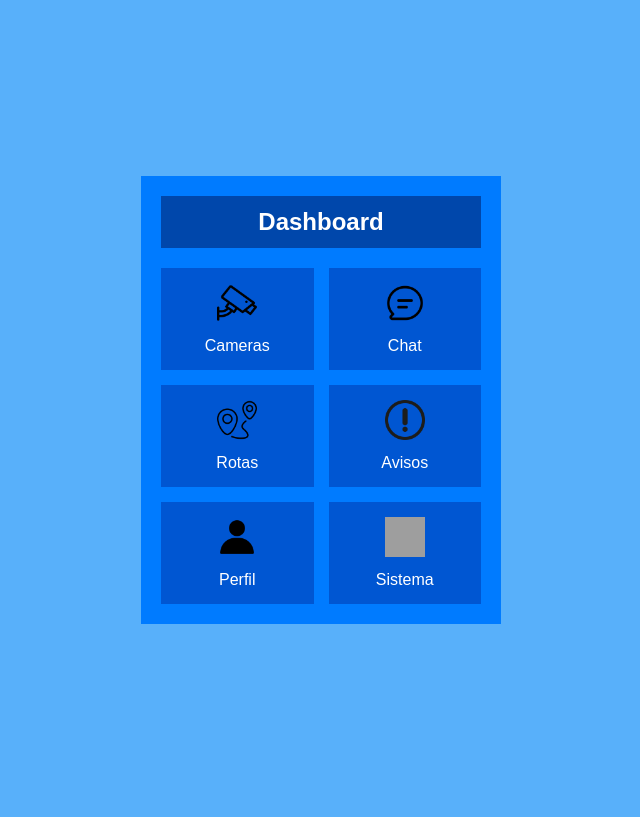
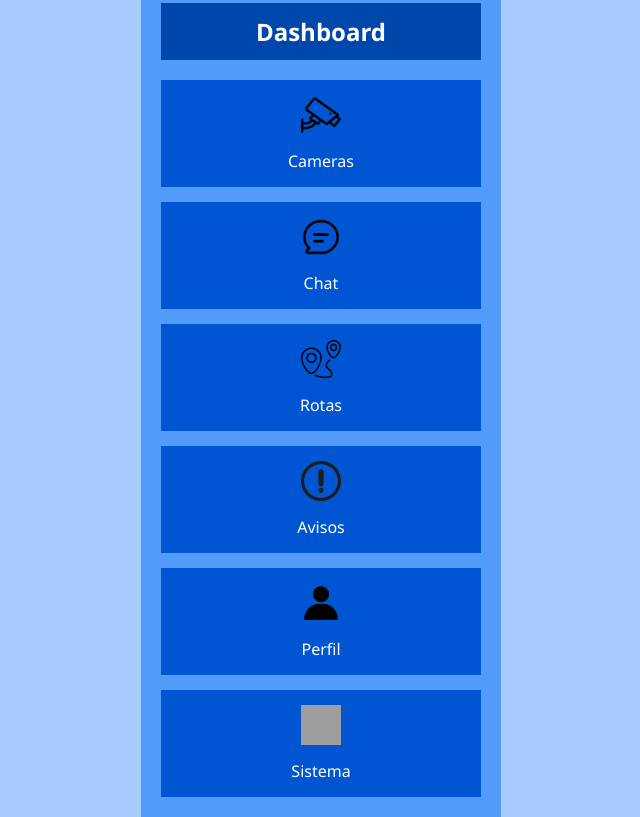
Before and after one commit to EduardoDucci/vai-de-trem-hub, a PHP site: page /public/dashboard.html in a window 1280 px wide. Shown: the whole page, without its empty margins (319-959 px from the left). Before the commit the page ends 624 px from the top, so only its background shows below. Run offline with PHP 8.4, Linux system fonts and the light colour scheme; grey boxes are pictures that could not be loaded.

Commit message:
dashboard pronta

```diff
--- a/public/dashboard.html
+++ b/public/dashboard.html
@@ -7,70 +7,11 @@
   <link rel="stylesheet" href="../style/style.css">
   <title>Vai de Trem Hub</title>
 </head>
-<style>
-    * {
-  margin: 0;
-  padding: 0;
-  box-sizing: border-box;
-}
-
-body {
-  font-family: Arial, sans-serif;
-  background-color: #58b0fa;
-  display: flex;
-  justify-content: center;
-  align-items: center;
-  height: 100vh;
-}
-
-.dashboard-container {
-  width: 360px;
-  padding: 20px;
-  background-color: #007bff;
-}
-
-.dashboard-title {
-  background-color: #0047ab;
-  color: white;
-  font-size: 24px;
-  text-align: center;
-  padding: 12px;
-  margin-bottom: 20px;
-}
-
-.grid-buttons {
-  display: grid;
-  grid-template-columns: repeat(2, 1fr);
-  gap: 15px;
-}
-
-.button-item {
-  background-color: #0056d2;
-  color: white;
-  padding: 15px;
-  text-align: center;
-}
-
-.button-item img {
-  width: 40px;
-  height: 40px;
-  margin-bottom: 10px;
-}
-
-.button-item p {
-  font-size: 16px;
-}
-
-.button-item:hover {
-  background-color: #003b99;
-}
-
-</style>
 <body>
   <main>
-    <div class="dashboard-container">
-      <h1 class="dashboard-title">Dashboard</h1>
-      <div class="grid-buttons">
+    <div class="dashboard">
+      <h1 class="dashboard-texto">Dashboard</h1>
+      <div class="botoes">
         <div class="button-item">
           <img src="../images/icons/camera.png" alt="Câmeras">
           <p>Cameras</p>
@@ -93,7 +34,7 @@ body {
         </div>
         <div class="button-item">
           <img src="../images/icons/sistema.png" alt="Sistema">
-          <p>Sistema</p>
+        <p>Sistema</p>
         </div>
       </div>
     </div>
--- a/style/style.css
+++ b/style/style.css
@@ -527,3 +527,51 @@ body {
     font-variation-settings:
     "wdth" 100;
 }
+
+    * {
+  margin: 0;
+  padding: 0;
+  box-sizing: border-box;
+}
+
+body {
+font-family: 'Segoe UI', Tahoma, Geneva, Verdana, sans-serif;
+  background-color: #a6ccff;
+  display: flex;
+  justify-content: center;
+  align-items: center;
+  height: 100vh;
+}
+
+.dashboard {
+  width: 360px;
+  padding: 20px;
+  background-color: #539bf8;
+}
+
+.dashboard-texto {
+  background-color: #0047ab;
+  color: white;
+  font-size: 24px;
+  text-align: center;
+  padding: 12px;
+  margin-bottom: 20px;
+}
+
+.botoes {
+  display: grid;
+  gap: 15px;
+}
+
+.button-item {
+  background-color: #0056d2;
+  color: white;
+  padding: 15px;
+  text-align: center;
+}
+
+.button-item img {
+  width: 40px;
+  height: 40px;
+  margin-bottom: 10px;
+}
```
